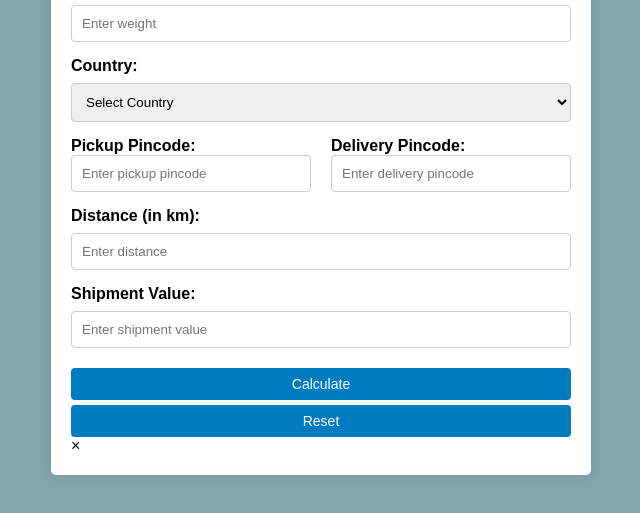
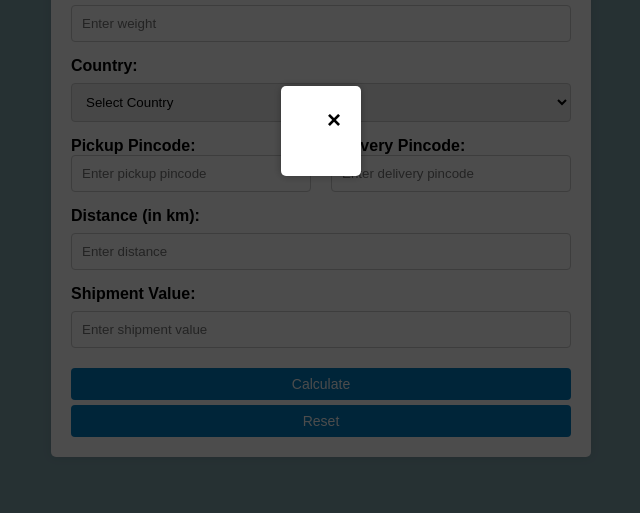
Before and after one commit to Pallavi7597/Shipping-calculator, a plain HTML site: page index.html in a window 1280 px wide. Shown: the part 269-782 px from the top of the page, without its empty margins (319-959 px from the left). Drawn offline with Linux system fonts and the light colour scheme.

Commit message:
Update styles.css

```diff
--- a/styles.css
+++ b/styles.css
@@ -75,3 +75,46 @@ p {
   .location-input {
     flex-basis: 48%; /* Adjust this value if needed to control the width of the input fields */
   }
+
+  /* Modal Pop-up Styles */
+.modal-overlay {
+    display: none;
+    position: fixed;
+    top: 0;
+    left: 0;
+    width: 100%;
+    height: 100%;
+    background-color: rgba(0, 0, 0, 0.7);
+    display: flex;
+    align-items: center;
+    justify-content: center;
+  }
+
+  .modal-content {
+    background-color: #fff;
+    max-width: 400px;
+    margin: 10% auto;
+    padding: 20px;
+    font-weight: bold;
+    font-size: 18px;
+    border-radius: 5px;
+    box-shadow: 0 0 10px rgba(0, 0, 0, 0.3);
+    position: relative;
+  }
+
+  .close {
+    float: right;
+    font-size: 24px;
+    cursor: pointer;
+  }
+
+  /* Optional: Style the result text in the modal */
+  #result {
+    margin-top: 10px;
+    font-size: 16px;
+    font-size: 22px;
+    color: #444386;
+    text-align: center;
+    font-weight: bold;
+    padding: 20px;
+  }
```
